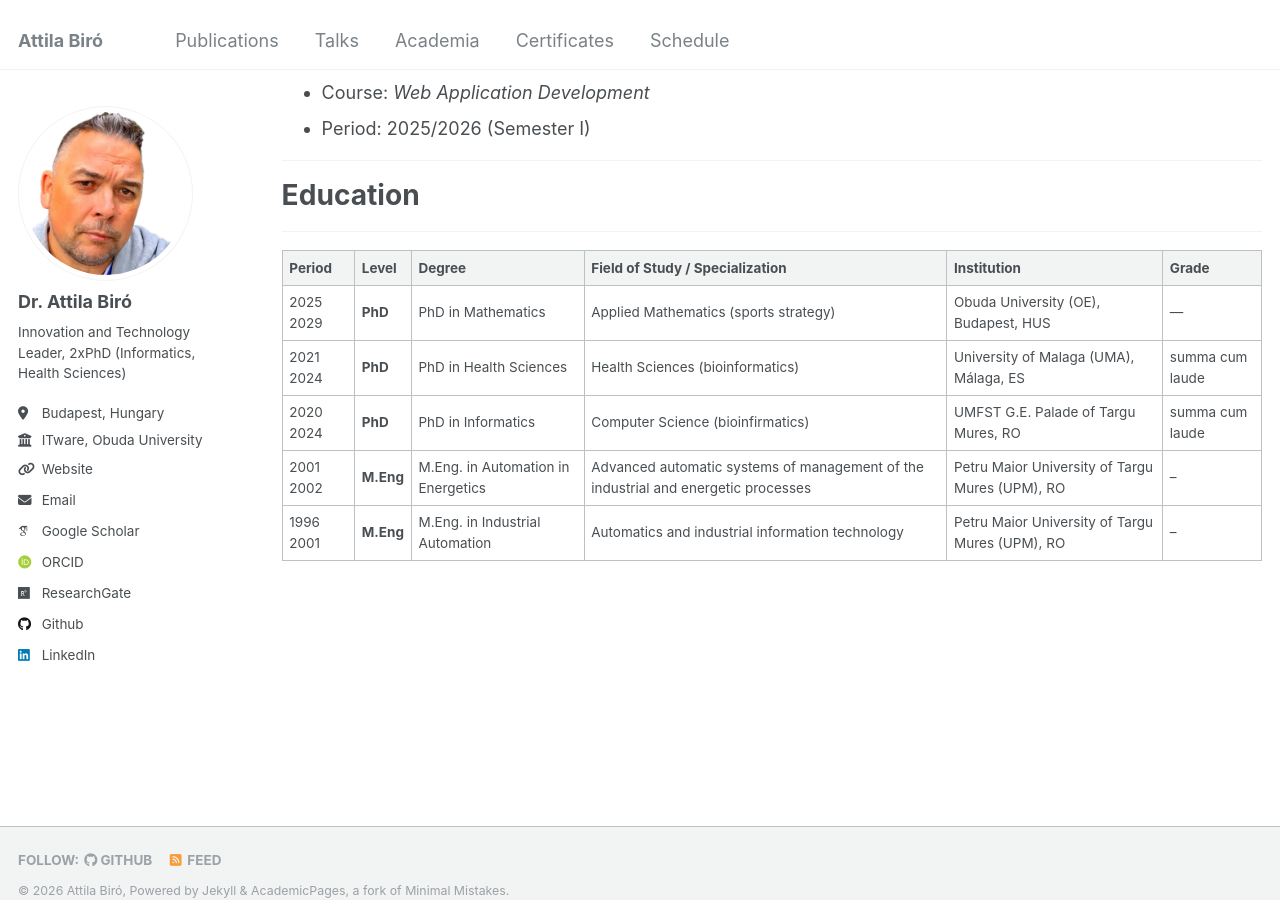
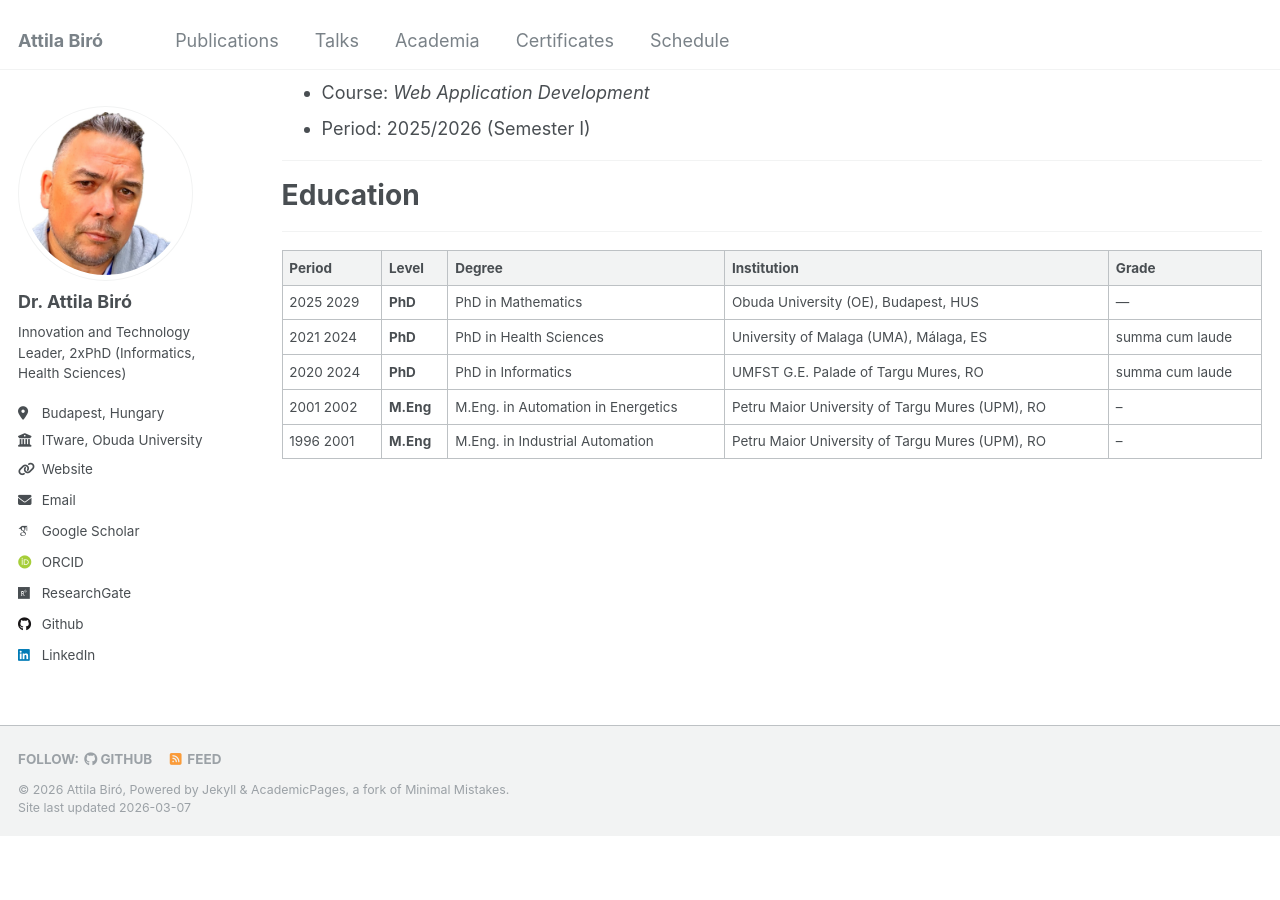
Before and after one commit to biroka/biroka.github.io, a Jekyll site: the page built from _pages/academia.md, in a window 1280 px wide and 900 px high, scrolled down 1934 px. Built offline with Jekyll 4.4.1, drawn with Linux system fonts in a browser that asks for light colours; some web fonts are replaced; after the commit the page ends 2770 px from its top, so only the background shows below that.

Commit message:
Revise education table format and content
Updated the education section to reflect changes in degree details and formatting.

```diff
--- a/_pages/academia.md
+++ b/_pages/academia.md
@@ -68,10 +68,10 @@ author_profile: true
 # Education
 ***
 
-| Period    | Level     | Degree                             | Field of Study / Specialization                 | Institution | Grade        |
-|-----------|-----------|------------------------------------|-------------------------------------------------|-------------| -------------|
-| 2025 2029 | **PhD**   | PhD in Mathematics                 | Applied Mathematics (sports strategy)           | Obuda University (OE), Budapest, HUS | --- |
-| 2021 2024 | **PhD**   | PhD in Health Sciences             | Health Sciences (bioinformatics)                | University of Malaga (UMA), Málaga, ES | summa cum laude |
-| 2020 2024 | **PhD**   | PhD in Informatics                 | Computer Science (bioinfirmatics)               | UMFST G.E. Palade of Targu Mures, RO | summa cum laude |
-| 2001 2002 | **M.Eng** | M.Eng. in Automation in Energetics | Advanced automatic systems of management of the industrial and energetic processes | Petru Maior University of Targu Mures (UPM), RO | -- |
-| 1996 2001 | **M.Eng** | M.Eng. in Industrial Automation    | Automatics and industrial information technology | Petru Maior University of Targu Mures (UPM), RO | -- |
+| Period    | Level     | Degree                             | Institution                                     | Grade           |
+|-----------|-----------|------------------------------------|-------------------------------------------------|-----------------|
+| 2025 2029 | **PhD**   | PhD in Mathematics                 | Obuda University (OE), Budapest, HUS            | ---             |
+| 2021 2024 | **PhD**   | PhD in Health Sciences             | University of Malaga (UMA), Málaga, ES          | summa cum laude |
+| 2020 2024 | **PhD**   | PhD in Informatics                 | UMFST G.E. Palade of Targu Mures, RO            | summa cum laude |
+| 2001 2002 | **M.Eng** | M.Eng. in Automation in Energetics | Petru Maior University of Targu Mures (UPM), RO | --              |
+| 1996 2001 | **M.Eng** | M.Eng. in Industrial Automation    | Petru Maior University of Targu Mures (UPM), RO | --              |
```
